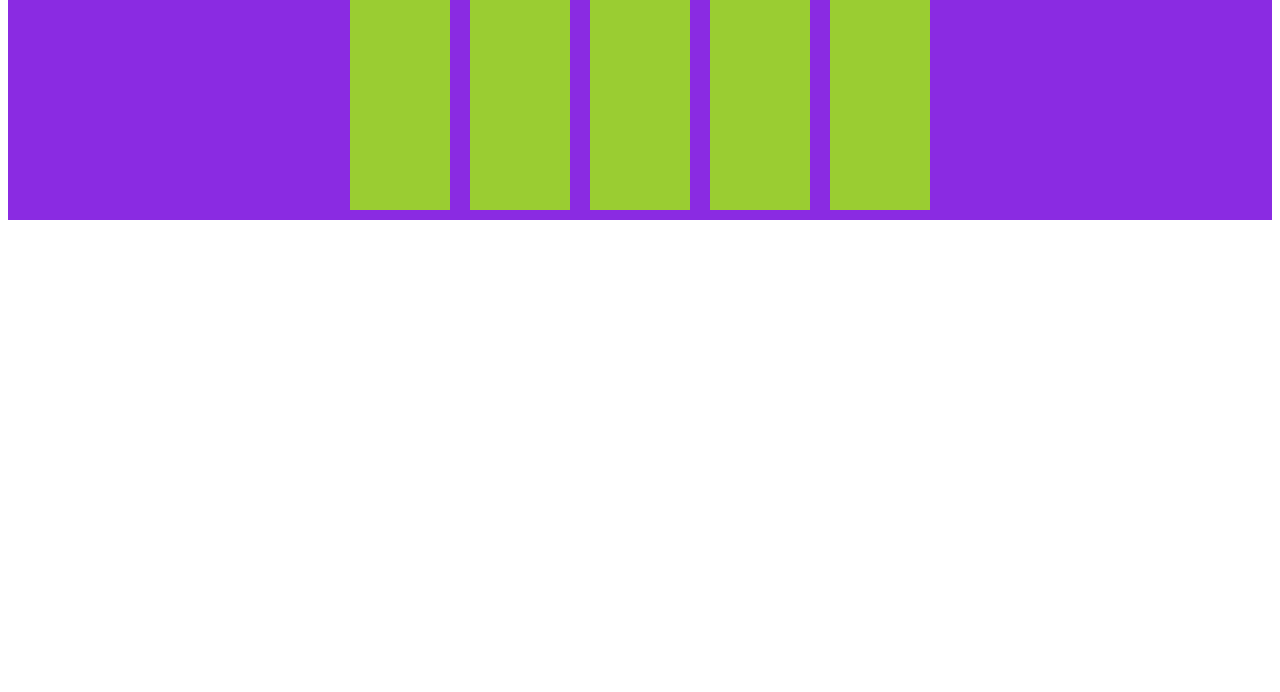
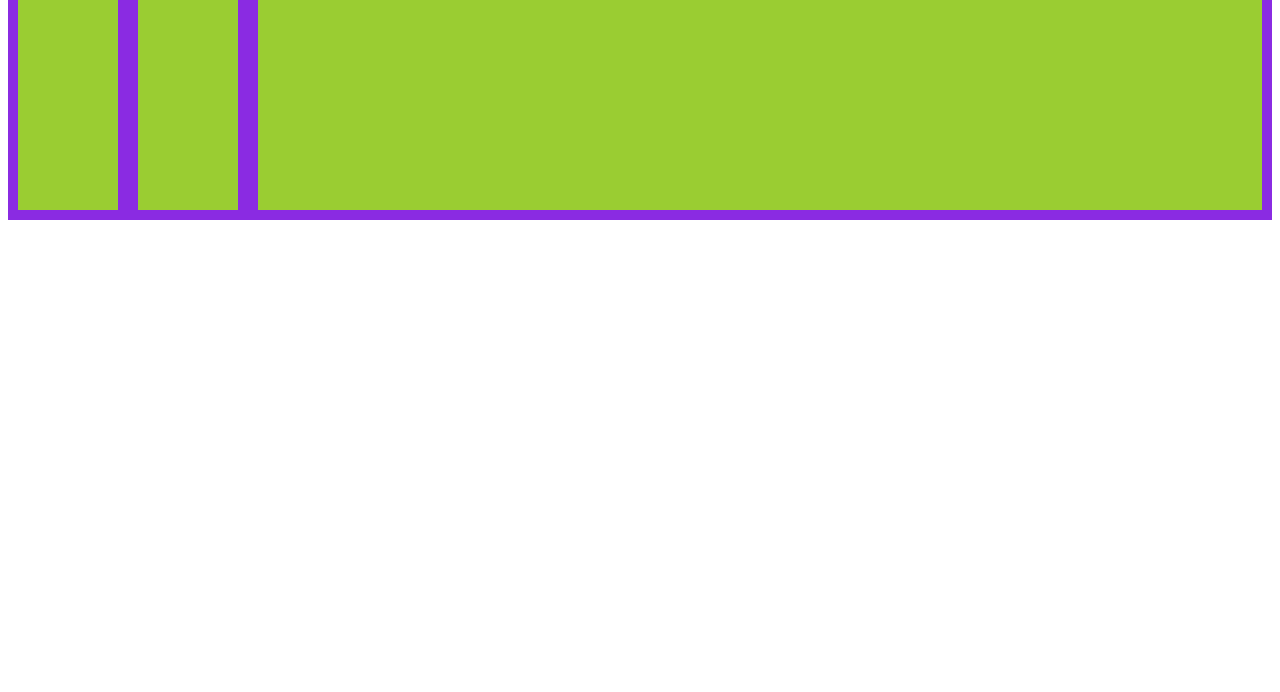
Before and after one commit to RemD95/lezione-3-css, a plain HTML site: page index.html in a window 1280 px wide. Shown: the part 108-800 px from the top of the page. Drawn offline with Linux system fonts and the light colour scheme.

Commit message:
used grow prop on item3

```diff
--- a/index.html
+++ b/index.html
@@ -11,8 +11,7 @@
         <div class="item1">Item 1</div>
         <div class="item2">Item 2</div>
         <div class="item3">Item 3</div>
-        <div class="item4">Item 4</div>
-        <div class="item5">Item 5</div>
+
     </div>
 </body>
 </html>
--- a/style.css
+++ b/style.css
@@ -23,7 +23,7 @@
 }
 
 .item3{
-
+    flex-grow: 1;
 }
  body{
     padding-top: 20px;
```
